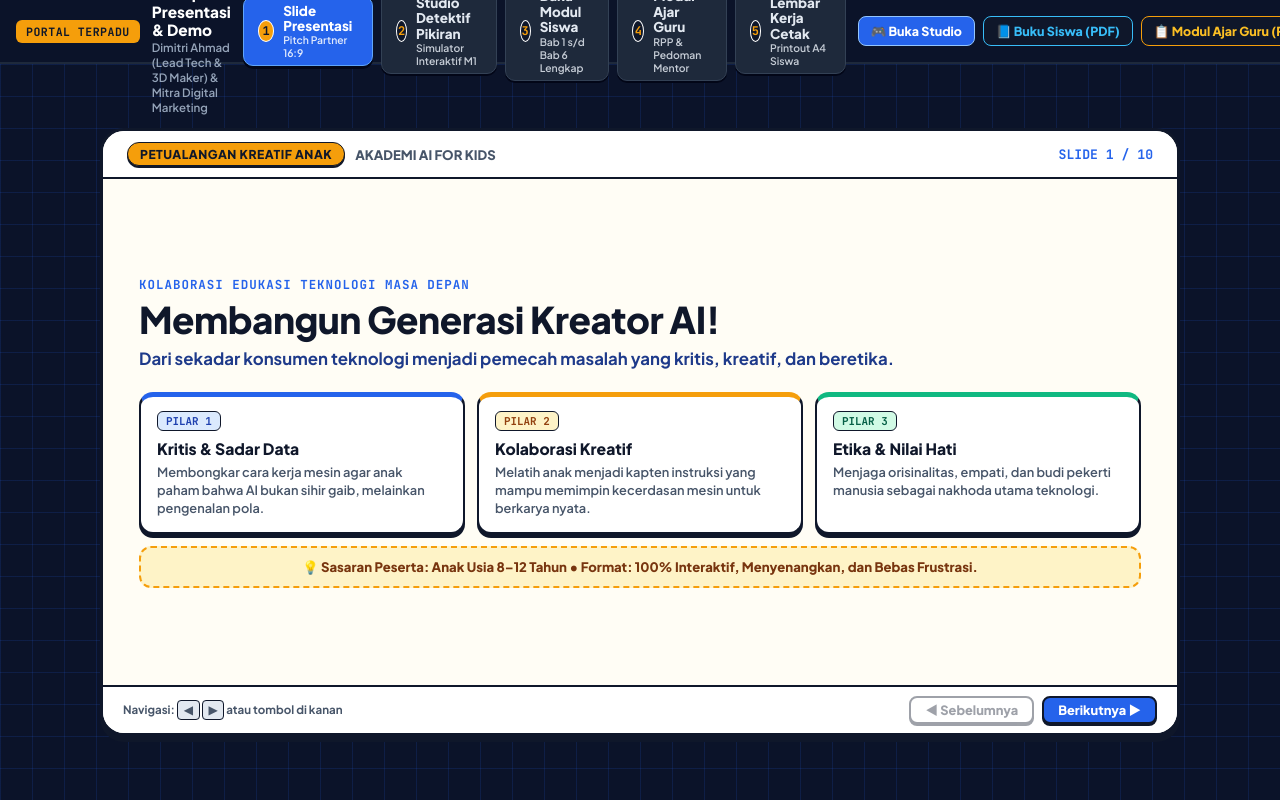
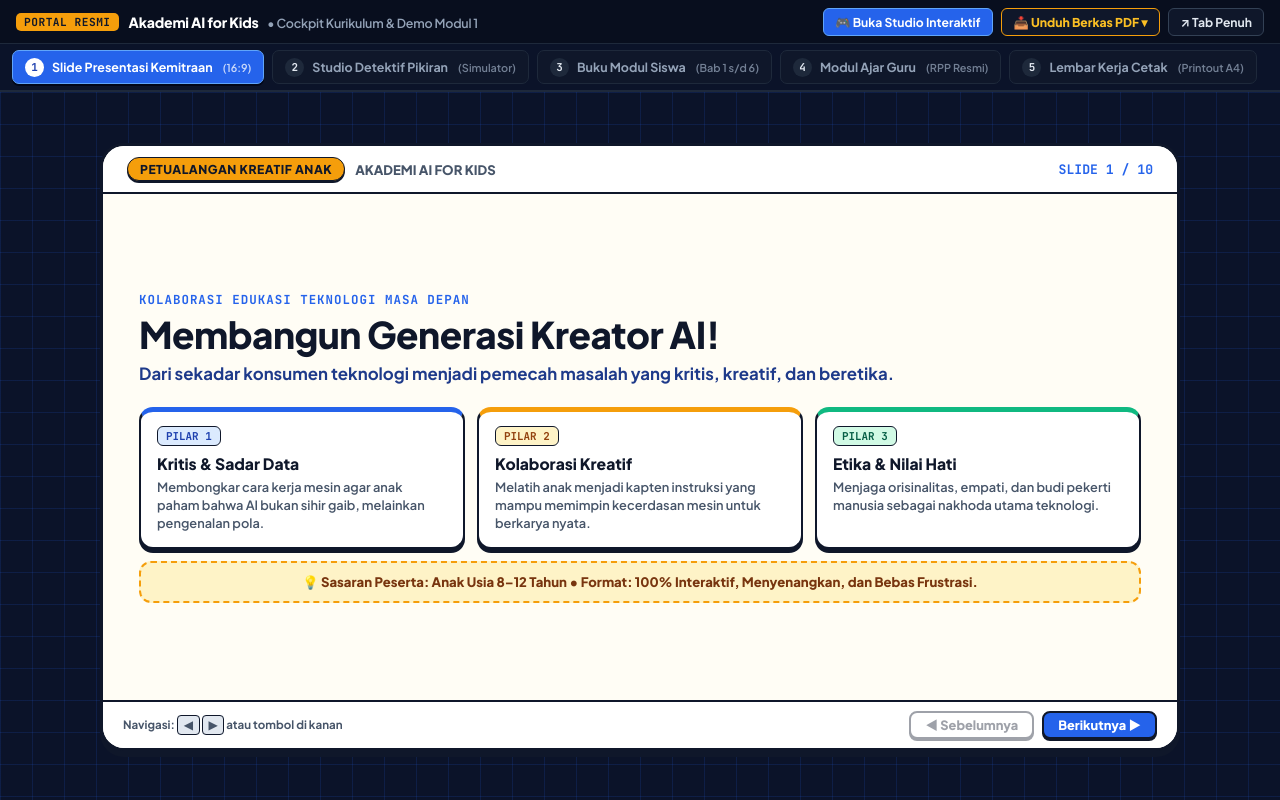
Before and after one commit to Dimitdisini/AI-For-Kidsss, a website: page index.html in a window 1280 px wide. Drawn offline with Linux system fonts and the light colour scheme.

Commit message:
fix(ui): rapikan 2-tier header navbar portal agar lega, tidak berhimpitan, dan bebas tooltip

```diff
--- a/index.html
+++ b/index.html
@@ -6,14 +6,15 @@
   <title>Portal Master AI for Kids - Dimitri Ahmad & Mitra</title>
   <link rel="preconnect" href="https://fonts.googleapis.com">
   <link rel="preconnect" href="https://fonts.gstatic.com" crossorigin>
-  <link href="https://fonts.googleapis.com/css2?family=Plus+Jakarta+Sans:wght@600;700;800;900&family=JetBrains+Mono:wght@700;900&display=swap" rel="stylesheet">
+  <link href="https://fonts.googleapis.com/css2?family=Plus+Jakarta+Sans:wght@600;700;800;900&family=JetBrains+Mono:wght@700;900&family=Space+Grotesk:wght@700;800&display=swap" rel="stylesheet">
   <style>
     :root {
+      --bg-dark: #020617;
       --bar-bg: #0b1329;
       --bar-border: #1e293b;
       --accent-blue: #2563eb;
       --accent-amber: #f59e0b;
-      --accent-green: #10b981;
+      --accent-emerald: #10b981;
       --text-white: #ffffff;
       --text-muted: #94a3b8;
       --font-main: 'Plus Jakarta Sans', system-ui, -apple-system, sans-serif;
@@ -29,312 +30,385 @@
       width: 100%;
       height: 100%;
       overflow: hidden;
-      background: #020617;
+      background: var(--bg-dark);
       font-family: var(--font-main);
     }
 
-    /* TOP MASTER HEADER */
-    #masterTopBar {
-      height: 64px;
+    /* ==================== 2-TIER CLEAN HEADER ==================== */
+    #masterHeader {
+      width: 100%;
       background: var(--bar-bg);
-      border-bottom: 2.5px solid #1e293b;
+      border-bottom: 2px solid var(--bar-border);
+      z-index: 1000;
+      position: relative;
+      display: flex;
+      flex-direction: column;
+    }
+
+    /* BARIS 1: TOP BRAND & UTILITIES (Tinggi: 44px) */
+    .top-utility-bar {
+      height: 44px;
       display: flex;
       align-items: center;
       justify-content: space-between;
       padding: 0 16px;
-      gap: 12px;
-      z-index: 1000;
-      position: relative;
+      border-bottom: 1px solid #1e293b;
+      background: #080e1e;
     }
 
-    .master-brand {
+    .brand-left {
       display: flex;
       align-items: center;
-      gap: 12px;
+      gap: 10px;
     }
 
     .brand-badge {
       background: var(--accent-amber);
       color: #0f172a;
       font-family: 'JetBrains Mono', monospace;
-      font-size: 0.72rem;
+      font-size: 0.7rem;
       font-weight: 900;
-      padding: 4px 10px;
-      border-radius: 6px;
+      padding: 2px 8px;
+      border-radius: 5px;
       letter-spacing: 0.5px;
       white-space: nowrap;
     }
 
     .brand-title {
-      font-size: 0.96rem;
-      font-weight: 900;
-      color: var(--text-white);
-      line-height: 1.2;
+      font-size: 0.88rem;
+      font-weight: 800;
+      color: #ffffff;
+      letter-spacing: -0.2px;
     }
 
-    .brand-sub {
-      font-size: 0.72rem;
-      color: var(--text-muted);
+    .brand-title span {
+      color: #94a3b8;
       font-weight: 600;
+      font-size: 0.78rem;
+      margin-left: 6px;
     }
 
-    /* TAB NAVIGATOR */
-    .master-nav-tabs {
-      display: flex;
-      gap: 8px;
-      align-items: center;
-    }
-
-    .nav-tab-btn {
-      background: #1e293b;
-      border: 1.5px solid #334155;
-      border-radius: 10px;
-      padding: 6px 14px;
-      display: flex;
-      align-items: center;
-      gap: 9px;
-      color: #e2e8f0;
-      cursor: pointer;
-      font-family: var(--font-main);
-      transition: all 0.15s ease;
-      user-select: none;
-      box-shadow: 0 2px 0px #020617;
-      text-decoration: none;
-    }
-
-    .nav-tab-btn:hover {
-      background: #334155;
-      border-color: #64748b;
-    }
-
-    .nav-tab-btn.active {
-      background: var(--accent-blue);
-      border-color: #60a5fa;
-      color: #ffffff;
-      box-shadow: 0 3px 0px #020617;
-    }
-
-    .tab-number {
-      width: 22px;
-      height: 22px;
-      border-radius: 50%;
-      background: #0f172a;
-      color: #f59e0b;
-      font-family: 'JetBrains Mono', monospace;
-      font-size: 0.75rem;
-      font-weight: 900;
-      display: flex;
-      align-items: center;
-      justify-content: center;
-      border: 1.5px solid #ffffff;
-    }
-
-    .nav-tab-btn.active .tab-number {
-      background: #f59e0b;
-      color: #0f172a;
-    }
-
-    .tab-meta {
-      text-align: left;
-    }
-
-    .tab-meta strong {
-      display: block;
-      font-size: 0.84rem;
-      font-weight: 900;
-      line-height: 1.15;
-    }
-
-    .tab-meta small {
-      font-size: 0.65rem;
-      opacity: 0.85;
-      font-weight: 600;
-      display: block;
-    }
-
-    /* RIGHT ACTIONS */
-    .master-actions {
+    .top-actions {
       display: flex;
       align-items: center;
       gap: 8px;
     }
 
-    .btn-open-tab {
+    /* ACTION BUTTONS */
+    .btn-action {
+      font-family: var(--font-main);
+      font-size: 0.76rem;
+      font-weight: 700;
+      padding: 5px 11px;
+      border-radius: 6px;
+      border: 1px solid #334155;
       background: #0f172a;
-      border: 1.5px solid #334155;
-      color: #38bdf8;
-      border-radius: 8px;
-      padding: 6px 12px;
-      font-size: 0.78rem;
-      font-weight: 800;
-      cursor: pointer;
+      color: #e2e8f0;
       text-decoration: none;
-      display: flex;
+      display: inline-flex;
       align-items: center;
       gap: 6px;
+      cursor: pointer;
       transition: all 0.15s ease;
       white-space: nowrap;
     }
 
-    .btn-open-tab:hover {
+    .btn-action:hover {
+      background: #1e293b;
+      border-color: #64748b;
+      color: #ffffff;
+    }
+
+    .btn-primary {
+      background: #2563eb;
+      border-color: #60a5fa;
+      color: #ffffff;
+    }
+    .btn-primary:hover {
+      background: #1d4ed8;
+      border-color: #93c5fd;
+    }
+
+    /* DROPDOWN UNDUH PDF */
+    .dropdown {
+      position: relative;
+      display: inline-block;
+    }
+
+    .dropdown-btn {
+      background: #0f172a;
+      border: 1px solid #f59e0b;
+      color: #fbbf24;
+      font-family: var(--font-main);
+      font-size: 0.76rem;
+      font-weight: 800;
+      padding: 5px 12px;
+      border-radius: 6px;
+      display: flex;
+      align-items: center;
+      gap: 6px;
+      cursor: pointer;
+      transition: all 0.15s ease;
+    }
+
+    .dropdown-btn:hover {
       background: #1e293b;
       color: #ffffff;
-      border-color: #38bdf8;
     }
 
-    /* IFRAME VIEWPORT */
-    #contentViewport {
-      width: 100%;
-      height: calc(100vh - 64px);
-      height: calc(100dvh - 64px);
-      border: none;
-      display: block;
-      background: #0b1329;
+    .dropdown-menu {
+      display: none;
+      position: absolute;
+      right: 0;
+      top: 100%;
+      margin-top: 4px;
+      background: #0f172a;
+      border: 1.5px solid #334155;
+      border-radius: 8px;
+      box-shadow: 0 10px 25px -5px rgba(0, 0, 0, 0.6);
+      width: 270px;
+      z-index: 2000;
+      padding: 5px 0;
+      overflow: hidden;
     }
 
-    @media (max-width: 950px) {
-      #masterTopBar {
-        height: auto;
-        padding: 8px 10px;
-        flex-wrap: wrap;
-        gap: 8px;
+    .dropdown:hover .dropdown-menu {
+      display: block;
     }
 
-      .brand-title {
-        font-size: 0.92rem;
+    .dropdown-item {
+      display: flex;
+      flex-direction: column;
+      padding: 8px 12px;
+      color: #e2e8f0;
+      text-decoration: none;
+      font-size: 0.78rem;
+      border-bottom: 1px solid #1e293b;
+      transition: background 0.15s ease;
     }
 
-      .brand-sub {
-        font-size: 0.65rem;
+    .dropdown-item:last-child {
+      border-bottom: none;
     }
 
-      .master-nav-tabs {
-        order: 3;
-        width: 100%;
+    .dropdown-item:hover {
+      background: #1e293b;
+    }
+
+    .dropdown-item strong {
+      display: flex;
+      align-items: center;
+      gap: 6px;
+      color: #ffffff;
+      font-size: 0.8rem;
+    }
+
+    .dropdown-item span {
+      font-size: 0.68rem;
+      color: #94a3b8;
+      margin-top: 2px;
+    }
+
+    /* BARIS 2: TABS NAVIGATOR (Tinggi: 46px) */
+    .tabs-bar {
+      height: 46px;
+      display: flex;
+      align-items: center;
+      padding: 0 12px;
+      gap: 8px;
       overflow-x: auto;
-        padding-bottom: 2px;
-        gap: 6px;
+      background: var(--bar-bg);
       -webkit-overflow-scrolling: touch;
     }
 
-      .nav-tab-btn {
-        padding: 6px 10px;
+    .tabs-bar::-webkit-scrollbar {
+      height: 3px;
+    }
+    .tabs-bar::-webkit-scrollbar-thumb {
+      background: #334155;
+      border-radius: 3px;
     }
 
-      .tab-meta strong {
-        font-size: 0.76rem;
+    .tab-btn {
+      height: 34px;
+      background: #0f172a;
+      border: 1.5px solid #1e293b;
+      border-radius: 7px;
+      padding: 0 12px;
+      display: inline-flex;
+      align-items: center;
+      gap: 8px;
+      color: #94a3b8;
+      cursor: pointer;
+      font-family: var(--font-main);
+      font-size: 0.78rem;
+      font-weight: 700;
+      white-space: nowrap;
+      transition: all 0.15s ease;
+      flex-shrink: 0;
     }
 
-      .tab-meta small {
-        display: none;
+    .tab-btn:hover {
+      background: #1e293b;
+      color: #e2e8f0;
+      border-color: #334155;
     }
 
+    .tab-btn.active {
+      background: #2563eb;
+      border-color: #60a5fa;
+      color: #ffffff;
+      box-shadow: 0 2px 0 #020617;
+    }
+
+    .tab-num {
+      width: 19px;
+      height: 19px;
+      border-radius: 50%;
+      background: #1e293b;
+      color: #e2e8f0;
+      font-family: 'JetBrains Mono', monospace;
+      font-size: 0.68rem;
+      font-weight: 900;
+      display: flex;
+      align-items: center;
+      justify-content: center;
+    }
+
+    .tab-btn.active .tab-num {
+      background: #ffffff;
+      color: #1e40af;
+    }
+
+    .tab-sub {
+      font-size: 0.68rem;
+      opacity: 0.75;
+      font-weight: 500;
+      margin-left: 2px;
+    }
+
+    /* ==================== IFRAME VIEWPORT ==================== */
     #contentViewport {
-        height: calc(100vh - 105px);
-        height: calc(100dvh - 105px);
-      }
+      width: 100%;
+      height: calc(100vh - 90px);
+      height: calc(100dvh - 90px);
+      border: none;
+      display: block;
+      background: #020617;
     }
   </style>
 </head>
 <body>
 
-  <!-- MASTER HEADER -->
-  <header id="masterTopBar">
-    <div class="master-brand">
-      <div class="brand-badge">PORTAL TERPADU</div>
-      <div>
-        <div class="brand-title">AI for Kids: Cockpit Presentasi & Demo</div>
-        <div class="brand-sub">Dimitri Ahmad (Lead Tech & 3D Maker) & Mitra Digital Marketing</div>
+  <!-- MASTER 2-TIER CLEAN HEADER -->
+  <header id="masterHeader">
+
+    <!-- BARIS 1: BRANDING & AKSI UTAMA -->
+    <div class="top-utility-bar">
+      <div class="brand-left">
+        <div class="brand-badge">PORTAL RESMI</div>
+        <div class="brand-title">
+          Akademi AI for Kids
+          <span>• Cockpit Kurikulum & Demo Modul 1</span>
         </div>
       </div>
 
-    <!-- TABS NAVIGATOR: MEMUAT KAMAR MASING-MASING -->
-    <nav class="master-nav-tabs">
-      <button class="nav-tab-btn active" id="tabBtn-1" onclick="openRoom(1)">
-        <span class="tab-number">1</span>
-        <div class="tab-meta">
-          <strong>Slide Presentasi</strong>
-          <small>Pitch Partner 16:9</small>
+      <div class="top-actions">
+        <!-- TOMBOL BUKA STUDIO -->
+        <a href="studio.html" target="_blank" class="btn-action btn-primary" title="Buka Studio Interaktif Robo-Mochi di Tab Penuh">
+          <span>🎮 Buka Studio Interaktif</span>
+        </a>
+
+        <!-- DROPDOWN UNDUH DOKUMEN PDF -->
+        <div class="dropdown">
+          <button class="dropdown-btn" type="button">
+            <span>📥 Unduh Berkas PDF ▾</span>
+          </button>
+          <div class="dropdown-menu">
+            <a href="Modul 1 - Buku Materi Siswa Lengkap.pdf" download target="_blank" class="dropdown-item">
+              <strong>📘 Buku Modul Siswa (Bab 1–6)</strong>
+              <span>Textbook & Materi Lengkap (PDF A4 7 Halaman)</span>
+            </a>
+            <a href="Modul 1 - Modul Ajar Resmi Fasilitator.pdf" download target="_blank" class="dropdown-item">
+              <strong>📋 Modul Ajar Resmi Fasilitator</strong>
+              <span>RPP, SOP Kelas, & Rubrik Asesmen (PDF A4 6 Halaman)</span>
+            </a>
+            <a href="Modul 1 - Buku Panduan Lengkap dan Lembar Kerja.pdf" download target="_blank" class="dropdown-item">
+              <strong>🖨️ Lembar Kerja Cetak Siswa</strong>
+              <span>Lembar Kerja Praktik Fisik A4 Siswa</span>
+            </a>
+            <a href="Modul 1 - Cetak Biru Studio Detektif Pikiran.pdf" download target="_blank" class="dropdown-item">
+              <strong>📑 Cetak Biru Master Lengkap</strong>
+              <span>Laporan Komprehensif Arsitektur Modul 1</span>
+            </a>
           </div>
-      </button>
+        </div>
 
-      <button class="nav-tab-btn" id="tabBtn-2" onclick="openRoom(2)">
-        <span class="tab-number">2</span>
-        <div class="tab-meta">
-          <strong>Studio Detektif Pikiran</strong>
-          <small>Simulator Interaktif M1</small>
-        </div>
-      </button>
-
-      <button class="nav-tab-btn" id="tabBtn-3" onclick="openRoom(3)">
-        <span class="tab-number">3</span>
-        <div class="tab-meta">
-          <strong>Buku Modul Siswa</strong>
-          <small>Bab 1 s/d Bab 6 Lengkap</small>
-        </div>
-      </button>
-
-      <button class="nav-tab-btn" id="tabBtn-4" onclick="openRoom(4)">
-        <span class="tab-number">4</span>
-        <div class="tab-meta">
-          <strong>Modul Ajar Guru</strong>
-          <small>RPP & Pedoman Mentor</small>
-        </div>
-      </button>
-
-      <button class="nav-tab-btn" id="tabBtn-5" onclick="openRoom(5)">
-        <span class="tab-number">5</span>
-        <div class="tab-meta">
-          <strong>Lembar Kerja Cetak</strong>
-          <small>Printout A4 Siswa</small>
-        </div>
-      </button>
-    </nav>
-
-    <!-- ACTION: BUKA FILE MURNI & DOWNLOAD PDF -->
-    <div class="master-actions">
-      <a href="studio.html" target="_blank" class="btn-open-tab" style="background: #2563eb; border-color: #93c5fd; color: #ffffff;" title="Buka Studio Interaktif di Tab Penuh">
-        <span>🎮 Buka Studio</span>
-      </a>
-      <a href="Modul 1 - Buku Materi Siswa Lengkap.pdf" download target="_blank" class="btn-open-tab" style="background: #0f172a; border-color: #38bdf8; color: #38bdf8;" title="Unduh Buku Modul Siswa Lengkap (PDF A4 7 Halaman)">
-        <span>📘 Buku Siswa (PDF)</span>
-      </a>
-      <a href="Modul 1 - Modul Ajar Resmi Fasilitator.pdf" download target="_blank" class="btn-open-tab" style="background: #0f172a; border-color: #f59e0b; color: #fbbf24;" title="Unduh Modul Ajar Resmi Fasilitator / Guru (PDF A4 6 Halaman)">
-        <span>📋 Modul Ajar Guru (PDF)</span>
-      </a>
-      <a href="Modul 1 - Buku Panduan Lengkap dan Lembar Kerja.pdf" download target="_blank" class="btn-open-tab" style="background: #065f46; border-color: #34d399; color: #a7f3d0;" title="Unduh Lembar Kerja Cetak & Paket Lengkap (PDF A4 7 Halaman)">
-        <span>🖨️ LK Cetak (PDF)</span>
-      </a>
-      <a id="linkDirectOpen" href="presentasi.html" target="_blank" class="btn-open-tab" title="Buka kamar aktif di tab browser terpisah">
+        <!-- TOMBOL BUKA TAB PENUH -->
+        <a id="linkDirectOpen" href="presentasi.html" target="_blank" class="btn-action" title="Buka kamar aktif di tab browser terpisah">
           <span>↗ Tab Penuh</span>
         </a>
       </div>
+    </div>
+
+    <!-- BARIS 2: KAMAR NAVIGATOR (5 TAB LEGA & PROPORSIONAL) -->
+    <nav class="tabs-bar">
+      <button class="tab-btn active" id="tabBtn-1" onclick="openRoom(1)">
+        <span class="tab-num">1</span>
+        <span>Slide Presentasi Kemitraan</span>
+        <span class="tab-sub">(16:9)</span>
+      </button>
+
+      <button class="tab-btn" id="tabBtn-2" onclick="openRoom(2)">
+        <span class="tab-num">2</span>
+        <span>Studio Detektif Pikiran</span>
+        <span class="tab-sub">(Simulator)</span>
+      </button>
+
+      <button class="tab-btn" id="tabBtn-3" onclick="openRoom(3)">
+        <span class="tab-num">3</span>
+        <span>Buku Modul Siswa</span>
+        <span class="tab-sub">(Bab 1 s/d 6)</span>
+      </button>
+
+      <button class="tab-btn" id="tabBtn-4" onclick="openRoom(4)">
+        <span class="tab-num">4</span>
+        <span>Modul Ajar Guru</span>
+        <span class="tab-sub">(RPP Resmi)</span>
+      </button>
+
+      <button class="tab-btn" id="tabBtn-5" onclick="openRoom(5)">
+        <span class="tab-num">5</span>
+        <span>Lembar Kerja Cetak</span>
+        <span class="tab-sub">(Printout A4)</span>
+      </button>
+    </nav>
   </header>
 
-  <!-- ISOLATED IFRAME VIEWPORT (100% TERISOLASI, ZERO CONFLICT) -->
-  <iframe id="contentViewport" src="presentasi.html" title="Kamar AI for Kids"></iframe>
+  <!-- ISOLATED IFRAME VIEWPORT (TANPA TITLE SUPAYA TIDAK MUNCUL TOOLTIP MENGGANGGU DI TENGAH) -->
+  <iframe id="contentViewport" src="presentasi.html"></iframe>
 
   <script>
     const rooms = {
       1: {
         file: "presentasi.html",
-        label: "Slide Presentasi (Kamar 1)"
+        label: "Slide Presentasi Kemitraan"
       },
       2: {
         file: "studio.html",
-        label: "Studio Detektif Pikiran: Robo-Mochi (Kamar 2)"
+        label: "Studio Detektif Pikiran: Robo-Mochi"
       },
       3: {
         file: "modul-1-buku-materi-siswa.html",
-        label: "Buku Modul Siswa Bab 1 s/d Bab 6 (Kamar 3)"
+        label: "Buku Modul Siswa (Bab 1 s/d Bab 6)"
       },
       4: {
         file: "modul-1-modul-ajar-guru.html",
-        label: "Modul Ajar Resmi Fasilitator (Kamar 4)"
+        label: "Modul Ajar Resmi Fasilitator (RPP)"
       },
       5: {
         file: "lembar-kerja.html",
-        label: "Lembar Kerja Siswa (Kamar 5)"
+        label: "Lembar Kerja Siswa Cetak A4"
       }
     };
 
@@ -345,7 +419,7 @@
       activeRoomId = roomId;
 
       // Update Tab Styles
-      document.querySelectorAll('.nav-tab-btn').forEach(btn => btn.classList.remove('active'));
+      document.querySelectorAll('.tab-btn').forEach(btn => btn.classList.remove('active'));
       const activeBtn = document.getElementById('tabBtn-' + roomId);
       if (activeBtn) activeBtn.classList.add('active');
 
@@ -359,7 +433,7 @@
       }
       if (directLink) {
         directLink.href = targetFile;
-        directLink.setAttribute('title', 'Buka ' + rooms[roomId].label + ' di tab baru');
+        directLink.setAttribute('title', 'Buka ' + rooms[roomId].label + ' di tab browser terpisah');
       }
     }
   </script>
```
Also changed, not shown: Aset/navbar_fix_preview.png (added). Lines whose indentation alone changed are shown as unchanged.
